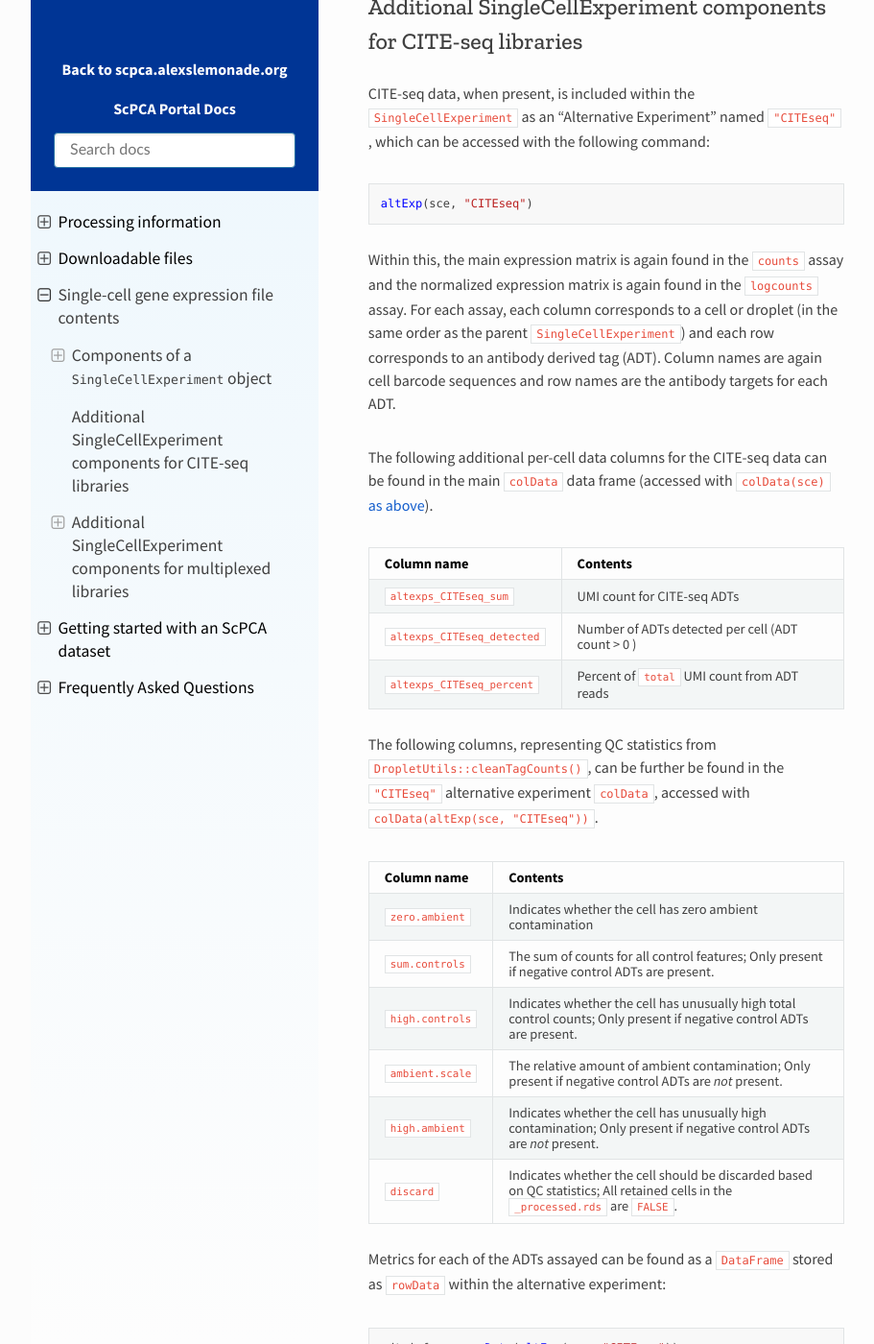
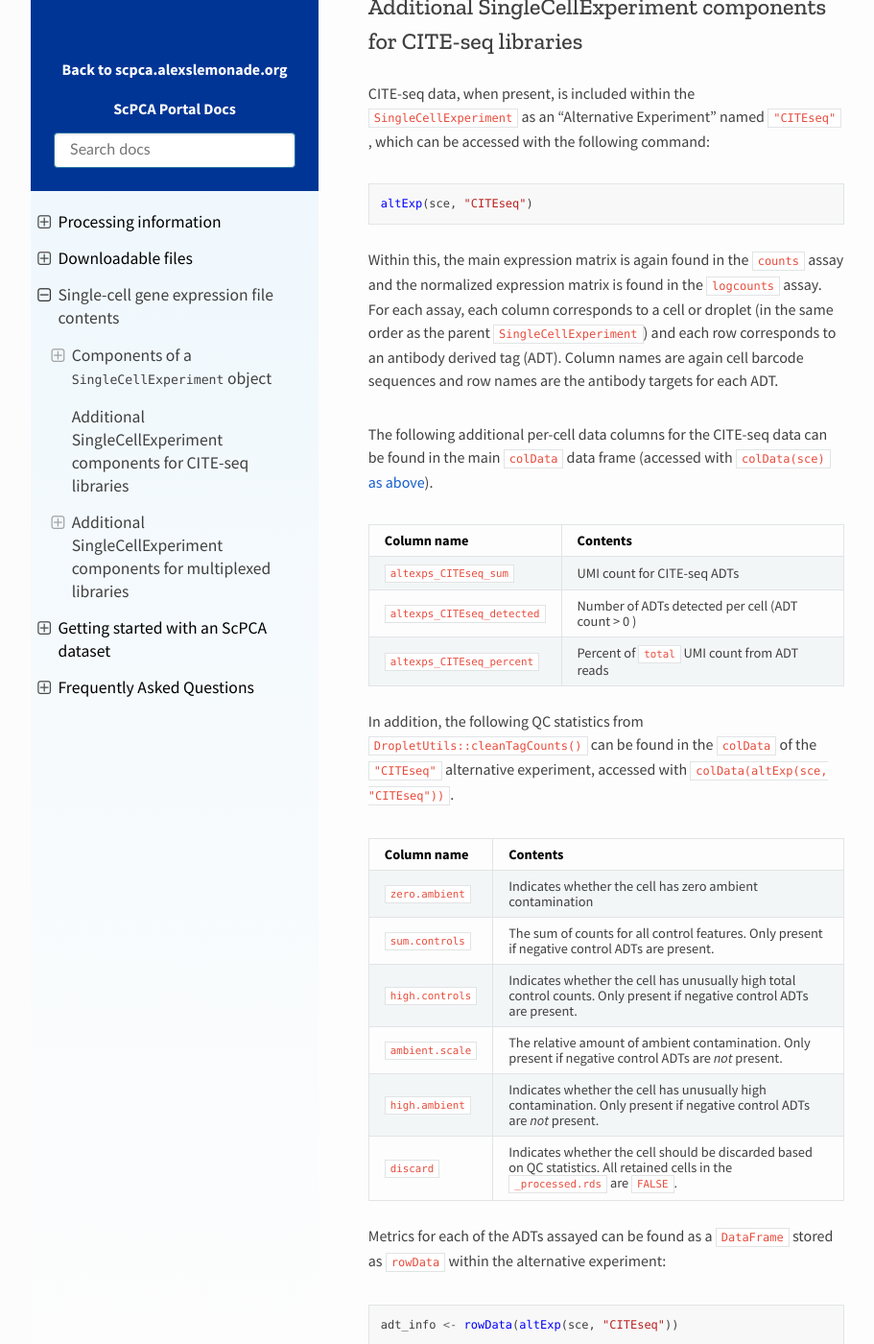
Before and after one commit to DongzeHE/scpca-docs, a Sphinx documentation site: the page built from docs/sce_file_contents.md, in a window 1280 px wide and 1400 px high, scrolled down 5090 px. Shown: the whole window at 96% size, without its empty margins (158-1069 px from the left). Built offline with Sphinx 7.4.7 and the Read the Docs theme 2.0.0, drawn with Linux system fonts in a browser that asks for light colours; some of the changed text lies outside the part shown.

Commit message:
Apply suggestions from code review
Co-authored-by: Joshua Shapiro <josh.shapiro@ccdatalab.org>

````diff
--- a/docs/sce_file_contents.md
+++ b/docs/sce_file_contents.md
@@ -100,7 +100,7 @@
 | `filtering_method`  | The method used for cell filtering. One of `emptyDrops`, `emptyDropsCellRanger`, or `UMI cutoff`. Only present for `filtered` objects |
 | `umi_cutoff`        | The minimum UMI count per cell used as a threshold for removing empty droplets. Only present for `filtered` objects where the `filtering_method` is `UMI cutoff` |
 | `prob_compromised_cutoff`        | The minimum cutoff for the probability of a cell being compromised, as calculated by `miQC`. Only present for `filtered` objects |
-| `scpca_filter_method`        | Method used by the Data Lab to filter low quality cells prior to normalization. Either `miQC` or `Minimum_gene_cutoff`; If CITE-seq data is also present, this will also indicate the ADT filtering method as `cleanTagCounts`, e.g. `miQC;cleanTagCounts`. Only present for `filtered` objects.   |
+| `scpca_filter_method`        | Method used by the Data Lab to filter low quality cells prior to normalization. Either `miQC` or `Minimum_gene_cutoff`. If CITE-seq data is also present, this will also indicate the ADT filtering method as `cleanTagCounts`, e.g. `miQC;cleanTagCounts`. Only present for `filtered` objects.   |
 | `min_gene_cutoff`        | The minimum cutoff for the number of unique genes detected per cell. Only present for `filtered` objects |
 | `normalization`        | The method used for normalization of raw counts. Either `deconvolution`, described in [Lun, Bach, and Marioni (2016)](https://doi.org/10.1186/s13059-016-0947-7), or  `log-normalization`. Only present for `processed` objects |
 | `highly_variable_genes`        | A list of highly variable genes used for dimensionality reduction, determined using `scran::modelGeneVar` and `scran::getTopHVGs`. Only present for `processed` objects |
@@ -133,7 +133,7 @@
 altExp(sce, "CITEseq")
 ```
 
-Within this, the main expression matrix is again found in the `counts` assay and the normalized expression matrix is again found in the `logcounts` assay.
+Within this, the main expression matrix is again found in the `counts` assay and the normalized expression matrix is found in the `logcounts` assay.
 For each assay, each column corresponds to a cell or droplet (in the same order as the parent `SingleCellExperiment`) and each row corresponds to an antibody derived tag (ADT).
 Column names are again cell barcode sequences and row names are the antibody targets for each ADT.
 
@@ -142,21 +142,21 @@
 
 | Column name                | Contents                                          |
 | -------------------------- | ------------------------------------------------- |
-| `altexps_CITEseq_sum`    | UMI count for CITE-seq ADTs                       |
+| `altexps_CITEseq_sum`      | UMI count for CITE-seq ADTs                       |
 | `altexps_CITEseq_detected` | Number of ADTs detected per cell (ADT count > 0 ) |
 | `altexps_CITEseq_percent`  | Percent of `total` UMI count from ADT reads       |
 
 
-The following columns, representing QC statistics from [`DropletUtils::cleanTagCounts()`](https://rdrr.io/github/MarioniLab/DropletUtils/man/cleanTagCounts.html), can be further be found in the `"CITEseq"`  alternative experiment `colData`, accessed with `colData(altExp(sce, "CITEseq"))`.
+In addition, the following QC statistics from [`DropletUtils::cleanTagCounts()`](https://rdrr.io/github/MarioniLab/DropletUtils/man/cleanTagCounts.html) can be found in the `colData` of the `"CITEseq"` alternative experiment, accessed with `colData(altExp(sce, "CITEseq"))`.
 
 | Column name                | Contents                                          |
 | -------------------------- | ------------------------------------------------- |
 | `zero.ambient`   | Indicates whether the cell has zero ambient contamination   |
-| `sum.controls` |  The sum of counts for all control features; Only present if negative control ADTs are present. |
-| `high.controls`  | Indicates whether the cell has unusually high total control counts; Only present if negative control ADTs are present.|
-| `ambient.scale` |  The relative amount of ambient contamination; Only present if negative control ADTs are _not_ present. |
-| `high.ambient`  | Indicates whether the cell has unusually high contamination; Only present if negative control ADTs are _not_ present.|
-| `discard`  | Indicates whether the cell should be discarded based on QC statistics; All retained cells in the `_processed.rds` are `FALSE`. |
+| `sum.controls` |  The sum of counts for all control features. Only present if negative control ADTs are present. |
+| `high.controls`  | Indicates whether the cell has unusually high total control counts. Only present if negative control ADTs are present.|
+| `ambient.scale` |  The relative amount of ambient contamination. Only present if negative control ADTs are _not_ present. |
+| `high.ambient`  | Indicates whether the cell has unusually high contamination. Only present if negative control ADTs are _not_ present.|
+| `discard`  | Indicates whether the cell should be discarded based on QC statistics. All retained cells in the `_processed.rds` are `FALSE`. |
 
 
 Metrics for each of the ADTs assayed can be found as a `DataFrame` stored as `rowData` within the alternative experiment:
@@ -174,7 +174,7 @@
 | `target_type` | Whether each ADT is a `target`, `neg_control`, or `pos_control`. This column will be empty if target information is unknown. |
 
 Finally, additional metadata for the CITE-seq data processing can be found in the metadata slot of the alternative experiment.
-This metadata slot has the same contents as the [parent experiment metadata](#experiment-metadata), along with one additional field `ambient_profile` which holds a list of representing the ambient concentrations of each ADT.
+This metadata slot has the same contents as the [parent experiment metadata](#experiment-metadata), along with one additional field, `ambient_profile`, which holds a list of representing the ambient concentrations of each ADT.
 
 ```r
 citeseq_metadata <- metadata(altExp(sce, "CITEseq"))
````
Also changed, not shown: docs/processing_information.md (+2 -4 lines).
